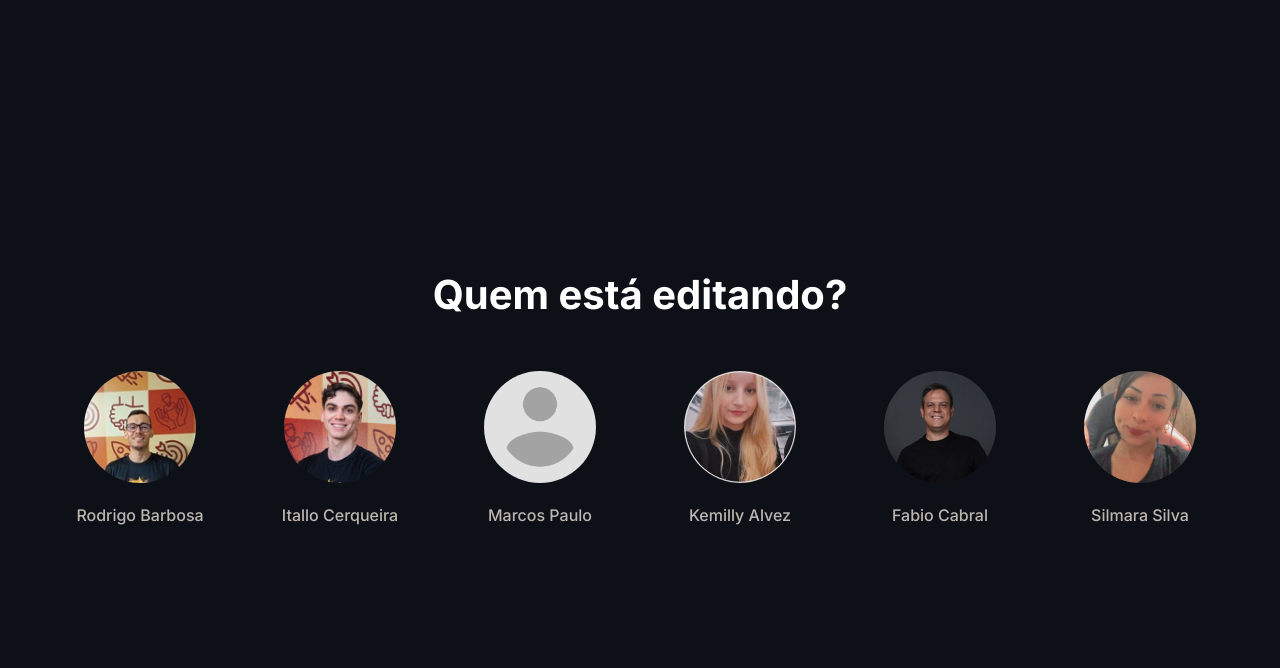
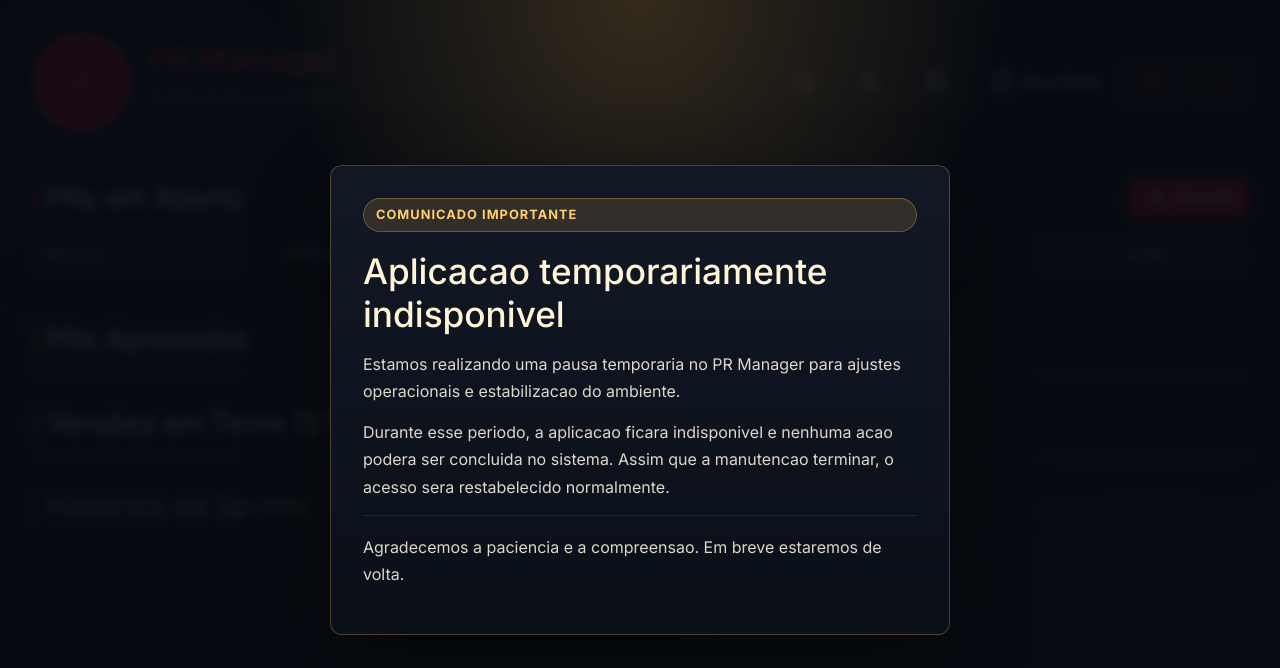
Before and after one commit to SamuelAraag/pr-manager-cloud, a website with bundled scripts: page index.html in a window 1280 px wide. Built offline with nearby package versions, Linux system fonts and the light colour scheme.

Commit message:
create modal to explain indisponibility of application

```diff
--- a/index.html
+++ b/index.html
@@ -14,6 +14,25 @@
 </head>
 
 <body>
+    <!-- TODO: Remover este modal temporario de indisponibilidade na proxima versao. -->
+    <!-- Temporary maintenance block start -->
+    <div id="maintenanceModal" class="modal-overlay maintenance-modal-overlay" style="display: flex;">
+        <div class="modal-content maintenance-modal-content">
+            <div class="maintenance-modal-badge">Comunicado importante</div>
+            <h2>Aplicacao temporariamente indisponivel</h2>
+            <p>
+                Estamos realizando uma pausa temporaria no PR Manager para ajustes operacionais e estabilizacao do ambiente.
+            </p>
+            <p>
+                Durante esse periodo, a aplicacao ficara indisponivel e nenhuma acao podera ser concluida no sistema. Assim que a manutencao terminar, o acesso sera restabelecido normalmente.
+            </p>
+            <p class="maintenance-modal-note">
+                Agradecemos a paciencia e a compreensao. Em breve estaremos de volta.
+            </p>
+        </div>
+    </div>
+    <!-- Temporary maintenance block end -->
+
     <div id="profileScreen" class="modal-overlay" style="display: none; background: #0d1117; z-index: 2000;">
         <div class="profile-container">
             <h1>Quem está editando?</h1>
--- a/src/script.js
+++ b/src/script.js
@@ -12,6 +12,10 @@ import { initializeTheme } from './themeService.js';
 
 let currentData = { prs: [] };
 let availableUsers = [];
+
+// TODO: Remover este bloqueio temporario de indisponibilidade na proxima versao.
+// Temporary maintenance block start
+const APP_TEMPORARILY_UNAVAILABLE = true;
 
 initializeTheme('themeToggleBtn');
 
@@ -147,6 +151,16 @@ const godModeContainer = document.getElementById('godModeContainer');
 const godModeInput = document.getElementById('godModeInput');
 let pendingVersionRequestContext = null;
 
+function showMaintenanceModal() {
+    const maintenanceModal = document.getElementById('maintenanceModal');
+    if (!maintenanceModal) return;
+
+    maintenanceModal.style.display = 'flex';
+    document.body.classList.add('no-scroll');
+    DOM.showLoading(false);
+}
+// Temporary maintenance block end
+
 if (currentUserDisplay) currentUserDisplay.addEventListener('click', showProfileSelection);
 if (currentUserDisplayRight) currentUserDisplayRight.addEventListener('click', showProfileSelection);
 
@@ -161,6 +175,11 @@ if (profileScreen) {
 }
 
 window.addEventListener('keydown', (e) => {
+    if (APP_TEMPORARILY_UNAVAILABLE) {
+        e.preventDefault();
+        return;
+    }
+
     if (e.target.tagName === 'INPUT' || e.target.tagName === 'SELECT' || e.target.tagName === 'TEXTAREA') {
         if ((e.metaKey || e.ctrlKey) && e.key === 'Enter') {
             e.preventDefault();
@@ -291,6 +310,11 @@ async function init() {
     if (versionEl) {
         //version as dynamic
         versionEl.textContent = CURRENT_VERSION;
+    }
+
+    if (APP_TEMPORARILY_UNAVAILABLE) {
+        showMaintenanceModal();
+        return;
     }
 
     await loadUsers();
--- a/src/styles/_monitor-modal.scss
+++ b/src/styles/_monitor-modal.scss
@@ -2,3 +2,60 @@
 #detailsModal .modal-content {
   animation: modalScaleIn 0.3s cubic-bezier(0.16, 1, 0.3, 1) forwards;
 }
+
+/* TODO: Remover estes estilos temporarios de indisponibilidade na proxima versao. */
+/* Temporary maintenance block start */
+.maintenance-modal-overlay {
+  align-items: center;
+  background:
+    radial-gradient(circle at top, rgba(255, 184, 77, 0.18), transparent 35%),
+    rgba(7, 11, 18, 0.92);
+  display: flex;
+  justify-content: center;
+  padding: 24px;
+  z-index: 5000;
+}
+
+.maintenance-modal-content {
+  background: linear-gradient(180deg, rgba(18, 25, 38, 0.98), rgba(10, 15, 24, 0.98));
+  border: 1px solid rgba(255, 184, 77, 0.28);
+  box-shadow: 0 32px 80px rgba(0, 0, 0, 0.45);
+  max-width: 620px;
+  padding: 32px;
+  text-align: left;
+}
+
+.maintenance-modal-content h2 {
+  color: #fff4d6;
+  font-size: clamp(1.7rem, 3vw, 2.2rem);
+  line-height: 1.2;
+  margin: 0 0 16px;
+}
+
+.maintenance-modal-content p {
+  color: rgba(255, 248, 230, 0.86);
+  font-size: 1rem;
+  line-height: 1.7;
+  margin: 0 0 14px;
+}
+
+.maintenance-modal-badge {
+  background: rgba(255, 184, 77, 0.14);
+  border: 1px solid rgba(255, 184, 77, 0.3);
+  border-radius: 999px;
+  color: #ffcf70;
+  display: inline-flex;
+  font-size: 0.8rem;
+  font-weight: 700;
+  letter-spacing: 0.08em;
+  margin-bottom: 18px;
+  padding: 6px 12px;
+  text-transform: uppercase;
+}
+
+.maintenance-modal-note {
+  border-top: 1px solid rgba(255, 255, 255, 0.08);
+  margin-top: 20px;
+  padding-top: 18px;
+}
+/* Temporary maintenance block end */
```
Also changed, not shown: src/style.css.
